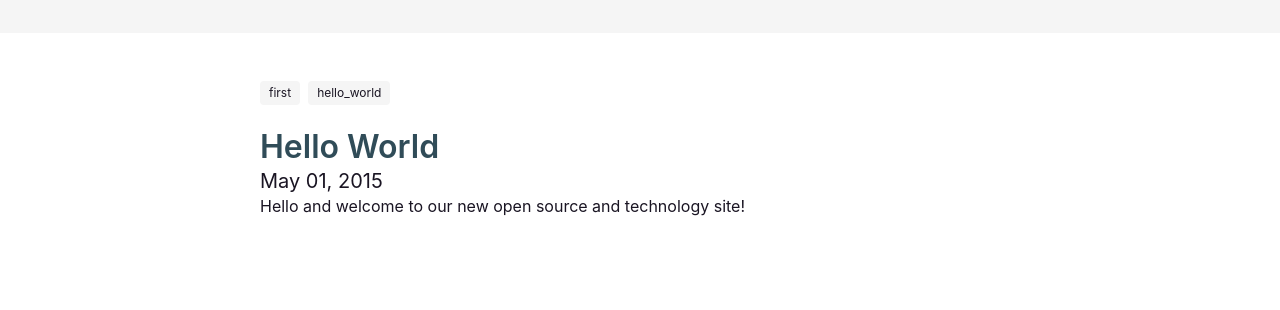
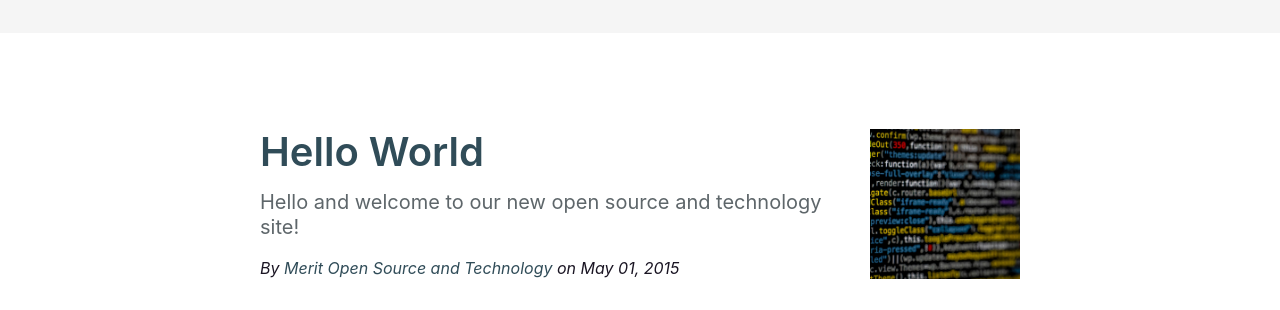
Before and after one commit to merit-network/merit-network.github.io, a Gatsby site: page / in a window 1280 px wide. Shown: the part 617-927 px from the top of the page. Built offline with nearby package versions, Linux system fonts and the light colour scheme; Gatsby itself is replaced by a stand-in of ours; a small style sheet from the web is missing.

Commit message:
workable blog lists layout

```diff
--- a/src/components/BlogPosts.js
+++ b/src/components/BlogPosts.js
@@ -1,3 +1,4 @@
+import Img from 'gatsby-image'
 import React from 'react'
 import { Link } from 'gatsby'
 
@@ -13,11 +14,11 @@ const PostsEmpty = () => {
 }
 
 
-const PostsList = ({ posts }) => {
+const PostsList = ({ author, posts }) => {
   return (
     <>
       {posts.map(post => {
-        const title = post.frontmatter.title || post.fields.slug
+        const featuredImgFixed = post.frontmatter?.featuredImage?.childImageSharp?.fixed
 
         return (
           <article
@@ -25,27 +26,40 @@ const PostsList = ({ posts }) => {
             itemType="http://schema.org/Article"
             key={post.fields.slug}
           >
-            <header>
-              <div className="tags">
-                {post.frontmatter.tags.map((tag, index) => {
-                  return <span className="tag" key={index}>{tag}</span>
-                })}
+            <div className="columns">
+              <div className="column">
+                <h1 className="title is-2 mb-4 has-text-black" itemProp="headline">
+                  <Link to={post.fields.slug} itemProp="url">
+                    {post.frontmatter.title}
+                  </Link>
+                </h1>
+                <h2 className="subtitle is-5 mb-4 mt-1 has-text-dark" itemProp="description">
+                  {post.frontmatter.description || post.excerpt}
+                </h2>
+                <p className="is-size-6">
+                  <em>
+                    {author &&
+                      <>
+                        By <Link to="/">{author}</Link> on {` `}
+                      </>
+                    }
+                    {post.frontmatter.date}
+                  </em>
+                </p>
               </div>
-              <h1 className="title">
-                <Link to={post.fields.slug} itemProp="url">
-                  <span itemProp="headline">{title}</span>
-                </Link>
-              </h1>
-              <h2 className="subtitle">
-                {post.frontmatter.date}
-              </h2>
-            </header>
-            <p
-              dangerouslySetInnerHTML={{
-                __html: post.frontmatter.description || post.excerpt,
-              }}
-              itemProp="description"
-            />
+              {featuredImgFixed && (
+                <div className="column is-narrow">
+                  <Link to={post.fields.slug} itemProp="url">
+                    <figure className="image block">
+                      <Img fixed={featuredImgFixed} />
+                    </figure>
+                  </Link>
+                </div>
+              )}
+            </div>
+            <div className="mt-6 mb-6">
+              <hr />
+            </div>
           </article>
         )
       })}
@@ -54,20 +68,20 @@ const PostsList = ({ posts }) => {
 }
 
 
-const BlogPosts = ({ posts }) => {
+const BlogPosts = ({ author, posts }) => {
   let content;
 
   if (posts.length === 0) {
     content = <PostsEmpty />
   } else {
-    content = <PostsList posts={posts} />
+    content = <PostsList author={author} posts={posts} />
   }
 
   return (
     <section className="section">
       <div className="container">
         <div className="columns is-centered">
-          <div className="column is-8">
+          <div className="column is-8 mt-6">
             {content}
           </div>
         </div>
--- a/src/pages/index.js
+++ b/src/pages/index.js
@@ -10,15 +10,16 @@ import SEO from 'Components/SEO'
 
 
 const IndexPage = ({ data, location }) => {
+  const author = data.site.siteMetadata?.author?.name
+  const posts = data.allMarkdownRemark.nodes
   const siteTitle = data.site.siteMetadata?.title || `Title`
-  const posts = data.allMarkdownRemark.nodes
 
   return (
     <Layout location={location} title={siteTitle}>
       <SEO title="Home" />
       <HeroIntro />
       <HeroProjects />
-      <BlogPosts posts={posts} />
+      <BlogPosts author={author} posts={posts} />
       <About />
     </Layout>
   )
@@ -31,6 +32,9 @@ export const pageQuery = graphql`
   query {
     site {
       siteMetadata {
+        author {
+          name
+        }
         title
       }
     }
@@ -43,6 +47,13 @@ export const pageQuery = graphql`
         frontmatter {
           date(formatString: "MMMM DD, YYYY")
           description
+          featuredImage {
+            childImageSharp {
+              fixed(height: 150, width: 150) {
+                ...GatsbyImageSharpFixed
+              }
+            }
+          }
           tags
           title
         }
```
Also changed, not shown: src/templates/blog-post.js (+6 -2 lines).
